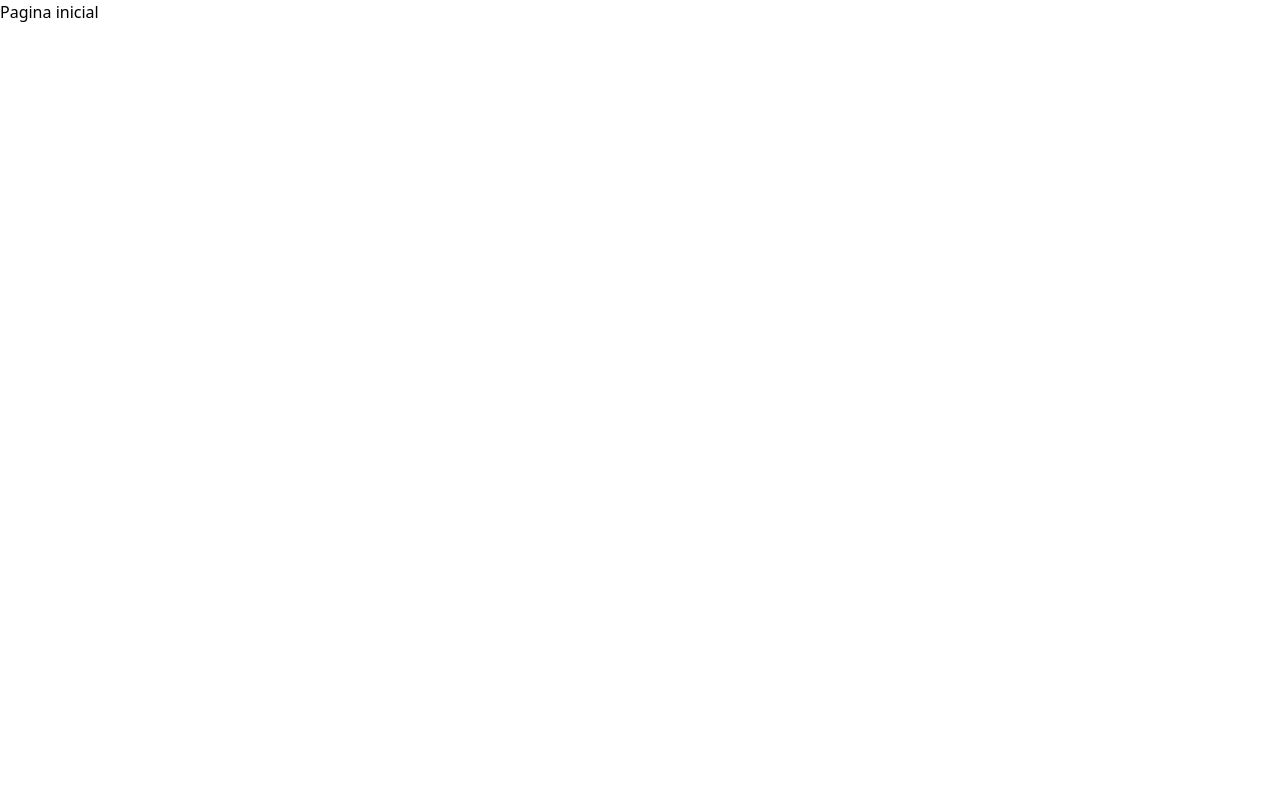
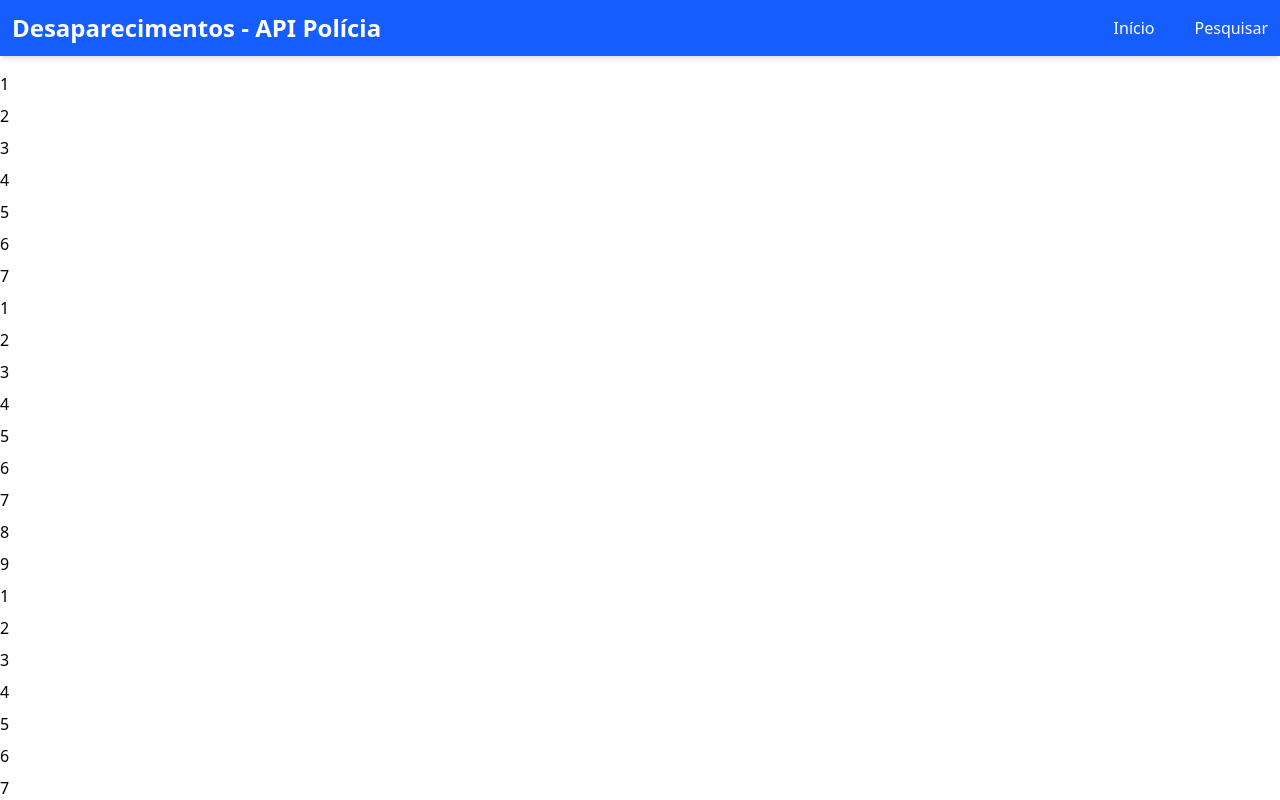
Before and after one commit to rafern13/perdidos, a React (Vite) app: page / in a window 1280 px wide. Shown: the top 800 px of the page. Built offline with nearby package versions, Linux system fonts and the light colour scheme.

Commit message:
adicionado header e barra de pesquisa

```diff
--- /dev/null
+++ b/src/componentes/BarraPesquisa.tsx
@@ -0,0 +1,88 @@
+import { useState } from "react";
+import type { FiltrosPesquisa } from "../tipos";
+import { NumberInput } from "./NumberInput";
+import { SelectInput } from "./SelectInput";
+import { TextoInput } from "./InputTexto";
+
+type Prop = {
+    onSearch: (filtros: FiltrosPesquisa) => void;
+}
+
+export function BarraPesquisa({ onSearch }: Prop) {
+    const [filtros, setFiltros] = useState<FiltrosPesquisa>({
+        nome: "",
+        faixaIdadeInicial: "",
+        faixaIdadeFinal: "",
+        status: "",
+    })
+
+    const handleSearchClick = () => {
+        onSearch(filtros)
+    }
+
+    const statusOptions = [
+        { value: "", label: "Status" },
+        { value: "LOCALIZADO", label: "LOCALIZADO" },
+        { value: "DESAPARECIDO", label: "DESAPARECIDO" },
+    ];
+
+    return (
+        <div className="flex sticky flex-col md:flex-row justify-center items-baseline flex-wrap gap-4 p-4 bg-gray-100  rounded-lg shadow-md">
+            <TextoInput
+                label="Nome"
+                value={filtros.nome}
+                onChange={(value) => setFiltros(prevFiltros => ({...prevFiltros, nome: value}))}
+            />
+            <NumberInput
+                label="Idade Inicial"
+                value={filtros.faixaIdadeInicial}
+                onChange={(value) => setFiltros(prevFiltros => ({ ...prevFiltros, faixaIdadeInicial: value }))}
+            />
+            <NumberInput
+                label="Idade Final"
+                value={filtros.faixaIdadeFinal}
+                onChange={(value) => setFiltros(prevFiltros => ({ ...prevFiltros, faixaIdadeFinal: value }))}
+            />
+            <SelectInput
+                label="Status"
+                value={filtros.status}
+                options={statusOptions}
+                onChange={(value) => setFiltros(prevFiltros => ({ ...prevFiltros, status: value }))}
+            />
+
+            <div className="flex flex-col justify-normal mb-1">
+                <label className="block text-sm font-medium text-white mb-1">
+                    .
+                </label>
+                <button
+                    onClick={handleSearchClick}
+                    className="bg-blue-500 text-white p-2 rounded-md hover:bg-blue-600"
+                >
+                    Filtrar
+                </button>
+                <p className="text-red-500 text-sm mt-1 transition-opacity duration-300 opacity-0">
+                    .
+                </p>
+            </div>
+            <div className="flex flex-col justify-normal mb-1">
+                <label className="block text-sm font-medium text-white mb-1">
+                    .
+                </label>
+                <button
+                    onClick={() => setFiltros({
+                        nome: "",
+                        faixaIdadeInicial: "",
+                        faixaIdadeFinal: "",
+                        status: "",
+                    })}
+                    className="bg-gray-300 text-black p-2 rounded-md hover:bg-gray-400"
+                >
+                    Limpar Filtro
+                </button>
+                <p className="text-red-500 text-sm mt-1 transition-opacity duration-300 opacity-0">
+                    .
+                </p>
+            </div>
+        </div>
+    );
+}
--- /dev/null
+++ b/src/componentes/Header.tsx
@@ -0,0 +1,27 @@
+import { Link } from "react-router-dom";
+
+export function Header() {
+    return(
+        <header className='bg-blue-600 sticky top-0 text-white p-3 shadow-md mb-4'>
+           <div className="container mx-auto flex items-center justify-between">
+                <h1 className="text-2xl font-bold">
+                    <Link to="/">Desaparecimentos - API Polícia</Link>
+                </h1>
+                <nav>
+                    <ul className="flex space-x-10">
+                        <li>
+                            <Link to="/" className="hover:text-gray-200 transition-colors duration-200">
+                                Início
+                            </Link>
+                        </li>
+                        <li>
+                            <Link to="/pesquisa" className="hover:text-gray-200 transition-colors duration-200">
+                                Pesquisar
+                            </Link>
+                        </li>
+                    </ul>
+                </nav>
+           </div>
+        </header>
+    )
+}
--- a/src/paginas/PaginaInicial.tsx
+++ b/src/paginas/PaginaInicial.tsx
@@ -1,5 +1,17 @@
+import { Header } from "../componentes/Header";
+
 export default function Component() {
+    const arrayTop = [1,2,3,4,5,6,7,1,2,3,4,5,6,7,8,9,1,2,3,4,5,6,7,8,9,0];
+
     return (
-        <p>Pagina inicial</p>
+        <div>
+            <Header />
+            {arrayTop.map((i) => (
+                <p className="mb-2" key={i}>{i}</p>
+            ))}
+            {arrayTop.map((i) => (
+                <p className="mb-2" key={i}>{i}</p>
+            ))}
+        </div>
     )
 }
```
